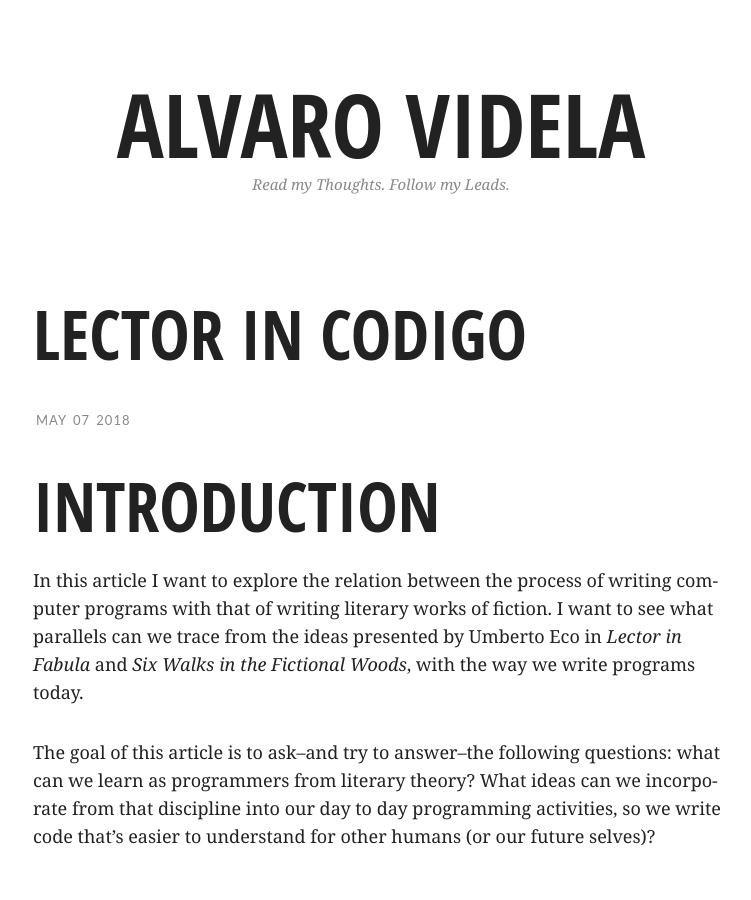
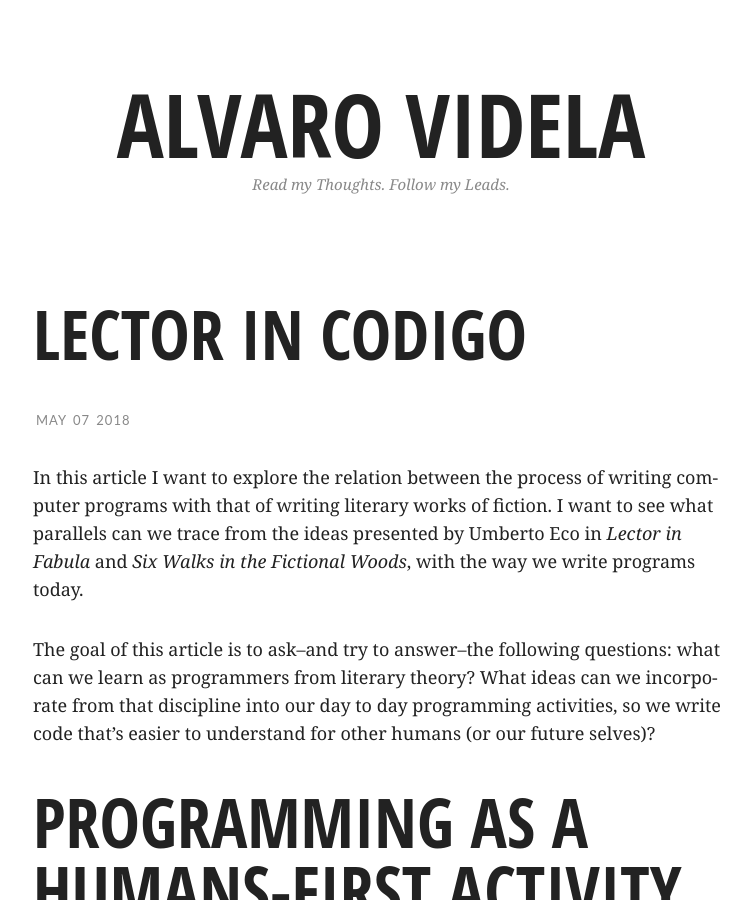
Before and after one commit to videlalvaro/videlalvaro.github.io, a Jekyll site: the page built from _posts/2018-05-07-lector-in-codigo.md, in a window 1280 px wide and 900 px high. Shown: the whole window, without its empty margins (259-1010 px from the left). Built offline with Jekyll 4.4.1, drawn with Linux system fonts in a browser that asks for light colours; comment, search, counter and statistics services are not loaded.

Commit message:
fixes titles format

```diff
--- a/_posts/2018-05-07-lector-in-codigo.md
+++ b/_posts/2018-05-07-lector-in-codigo.md
@@ -7,8 +7,6 @@
 
 <span class="meta">May 07 2018</span>
 
-Introduction
-============
 
 In this article I want to explore the relation between the process of
 writing computer programs with that of writing literary works of
@@ -22,8 +20,7 @@
 programming activities, so we write code that's easier to understand for
 other humans (or our future selves)?
 
-Programming as a Humans-First Activity
-======================================
+## Programming as a Humans-First Activity ##
 
 The need for computer programs that are easier to understand for humans
 is not a new one. Since the early '50s as programmers started to
@@ -101,8 +98,7 @@
 A Programmer Does*, and that of David Wheeler, among others. Who else
 was interested in these ideas? Donald Knuth.
 
-Literate Programming
-====================
+## Literate Programming ##
 
 In Literate Programming Donald Knuth [18] wrote about the
 attitude we should have when we write programs: "instead of imagining
@@ -195,8 +191,7 @@
 Semiotics and incorporate some of their techniques into our day to day
 activities as programmers.
 
-Knowledge sharing
-=================
+## Knowledge sharing ##
 
 Before we delve into the various ideas from Literary Theory that could
 help us improve the way we write our programs to we share knowledge
@@ -269,8 +264,7 @@
 
 So what can we do as programmers to help others understand our code?
 
-The Encyclopedia
-================
+## The Encyclopedia ##
 
 In *Lector in Fabula* [13] and *Six Walks in the Fictional
 Woods* [11] Eco introduces the idea of the *Encyclopedia*, which
@@ -315,8 +309,7 @@
 So how do we go about understanding the *target audience* for our
 programs? Eco has an answer for that as well, the *Model Reader*.
 
-The Model Reader
-================
+## The Model Reader ##
 
 The *Model Reader* is not the empirical reader (not you, or me). It's a
 reader that lives in the mind of the author, which the author builds as
@@ -397,8 +390,7 @@
 think about how we write programs? Who is our Model Reader? Is it the
 computer? Is it another human, or a future me?
 
-A Programmer's Model Reader
-===========================
+## A Programmer's Model Reader ##
 
 As I wrote in the introduction to this article, a striking difference
 between writing programs and writing literature is that most of the time
@@ -422,8 +414,7 @@
 computer. So our Model Reader fluctuates between trying to satisfy a
 compiler and an imaginary computer.
 
-A Cooperation Game
-==================
+## A Cooperation Game ##
 
 The idea of playing computer in our heads is interesting because it
 relates to Eco's idea of producing text as a game of strategy. To win in
@@ -464,8 +455,7 @@
 This poses an interesting question, which can be related to Eco's idea
 of the different levels of readers.
 
-Different Levels of Readers
-===========================
+## Different Levels of Readers ##
 
 In the essay *Intertextual Irony and Levels of Reading* [12],
 Umberto Eco writes that texts that have an aesthetic aim tend to
@@ -484,8 +474,7 @@
 authors/programmers can help others understand our code? Let's talk
 about metaphors.
 
-Metaphors
-=========
+## Metaphors ##
 
 In *Metaphors We Compute By* [24] I wrote that code is a
 metaphor for a solution we found. A program is a translation into code
@@ -531,8 +520,7 @@
 What other tool could we bring from literature that could help us write
 programs that are easier to understand? Enter paratexts.
 
-Paratexts
-=========
+## Paratexts ##
 
 In literature there's the idea of the *Paratext*, which Eco quoting
 Gérard Genette defines as:
@@ -677,8 +665,7 @@
 even if funny, can lead us to interesting semiotical questions about the
 realities represented by our code.
 
-Conclusion
-==========
+## Conclusion ##
 
 The last point brings us back to metaphors, maps, and ultimately how we
 see the world. Espen Aarseth writes:
```
